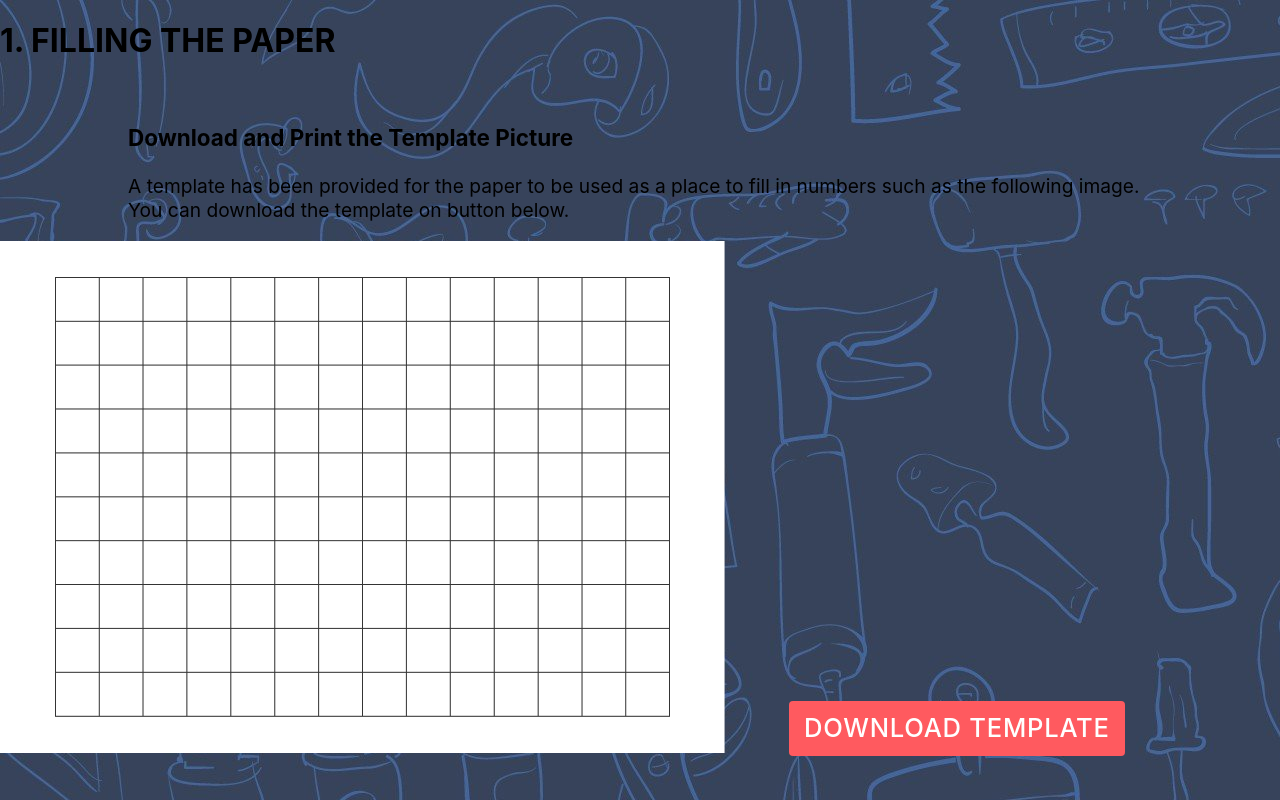
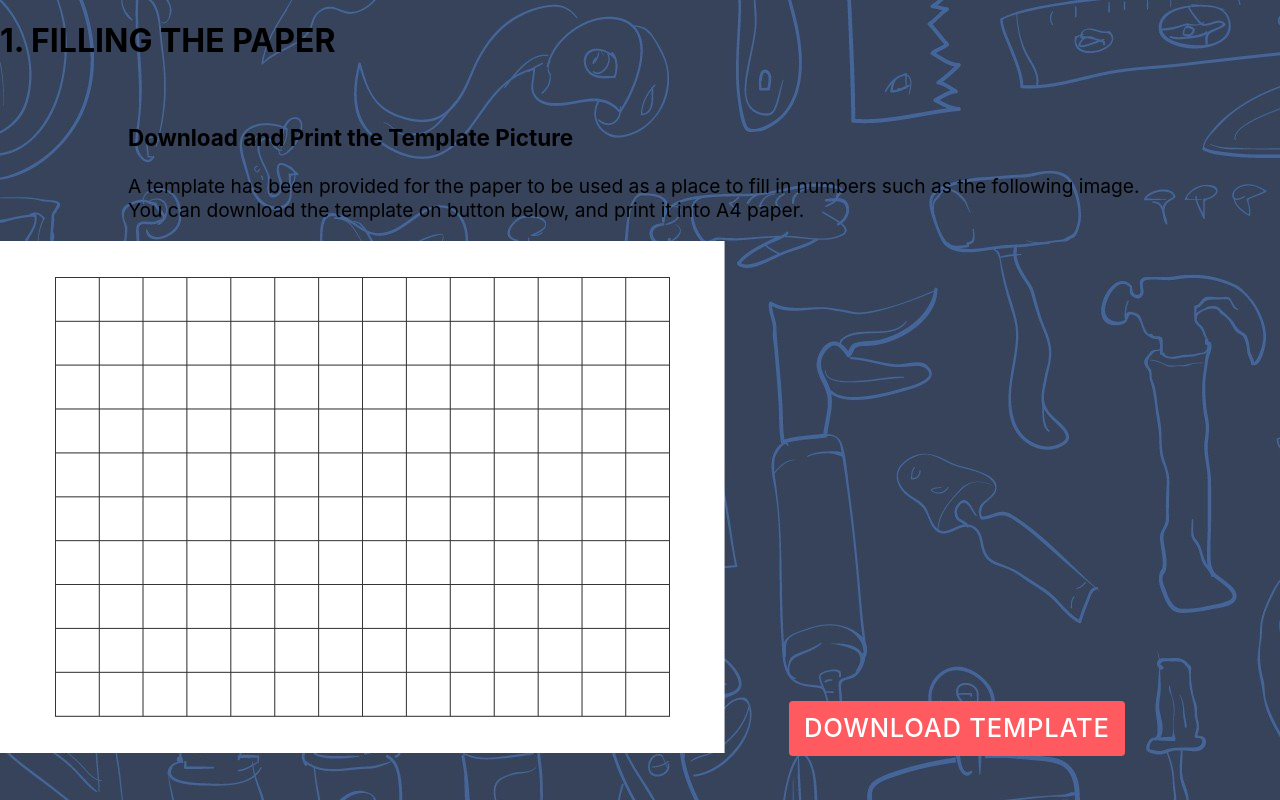
Before and after one commit to ocr-data-preparation/application, a React (Create React App) app: page /help/paper in a window 1280 px wide. Shown: the top 800 px of the page. Built offline with nearby package versions, Linux system fonts and the light colour scheme.

Commit message:
download pdf template

```diff
--- a/src/components/Help/FillingInPaper.js
+++ b/src/components/Help/FillingInPaper.js
@@ -7,6 +7,7 @@ import Button from "../UI/Button";
 
 import FilledTemplateImage from "../../assets/img/paper_template.png";
 import TemplateImage from "../../assets/img/template.png";
+import TemplatePdf from "../../assets/img/template.pdf";
 
 const useStyles = makeStyles((theme) => ({
   contentDispay: {
@@ -54,11 +55,11 @@ function FillingInPaper() {
           <p>
             A template has been provided for the paper to be used as a place to
             fill in numbers such as the following image. You can download the
-            template on button below.
+            template on button below, and print it into A4 paper.
           </p>
         </Grid>
         <Grid>
-          <Link to={TemplateImage} target="_blank" download>
+          <Link to={TemplatePdf} target="_blank" download>
             <img
               src={TemplateImage}
               alt={""}
```
Also changed, not shown: 1 other file (tests, documents, lock files or other folders).
